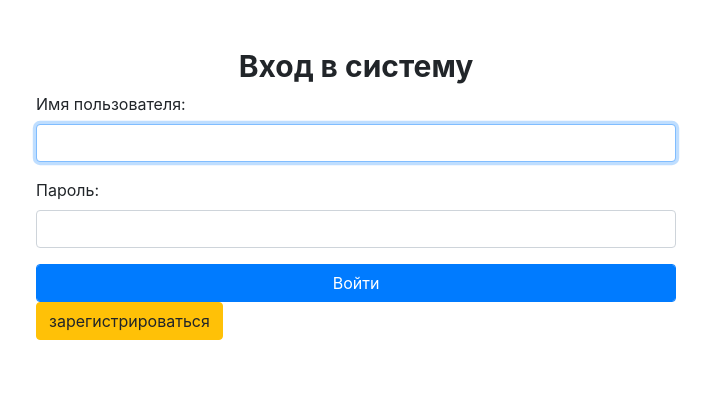
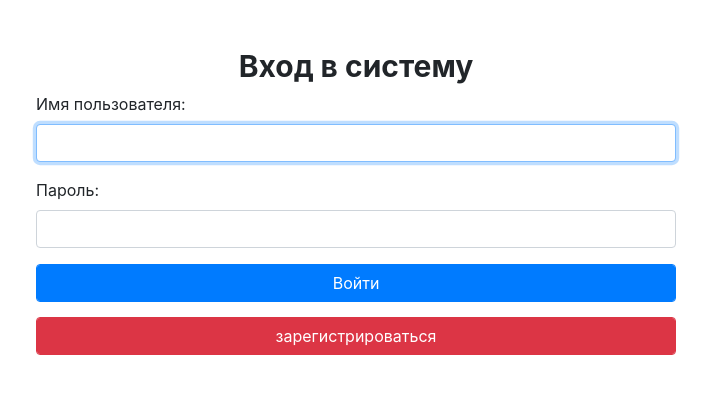
Before and after one commit to ObukhovVladislav/site-store, a Django app: page /auth/login/ in a window 1280 px wide. Shown: the top 394 px of the page, without its empty margins (284-995 px from the left). Run offline with Django 3.2, Linux system fonts and the light colour scheme; parts of the project's set-up code (start-up, migrations or seed data) failed here and were passed over; some libraries are stand-ins or nearby versions.

Commit message:
register

```diff
--- a/project/authapp/forms.py
+++ b/project/authapp/forms.py
@@ -1,4 +1,5 @@
 from django.contrib.auth.forms import AuthenticationForm, UserCreationForm
+from django.contrib.auth.models import User
 
 
 class LoginForm(AuthenticationForm):
--- a/project/authapp/templates/authapp/login.html
+++ b/project/authapp/templates/authapp/login.html
@@ -6,10 +6,10 @@
             {% csrf_token %}
             {{ form.as_p }}
             <input type="submit" class="btn btn-primary form-control" value="Войти">
+        </form>
 
-        </form>
-    <a class="btn btn-warning" href="{% url 'auth:register' %}">
-        зарегистрироваться
-    </a>
+        <a class="btn btn-danger form-control" href="{% url 'auth:register' %}">
+            зарегистрироваться
+        </a>
     </div>
 {% endblock %}
--- a/project/static/css/style.css
+++ b/project/static/css/style.css
@@ -34,3 +34,6 @@
     font-size: 30px;
     font-weight: bold;
 }
+.btn-danger{
+    margin-top: 15px;
+}
```
Also changed, not shown: project/db.sqlite3.
